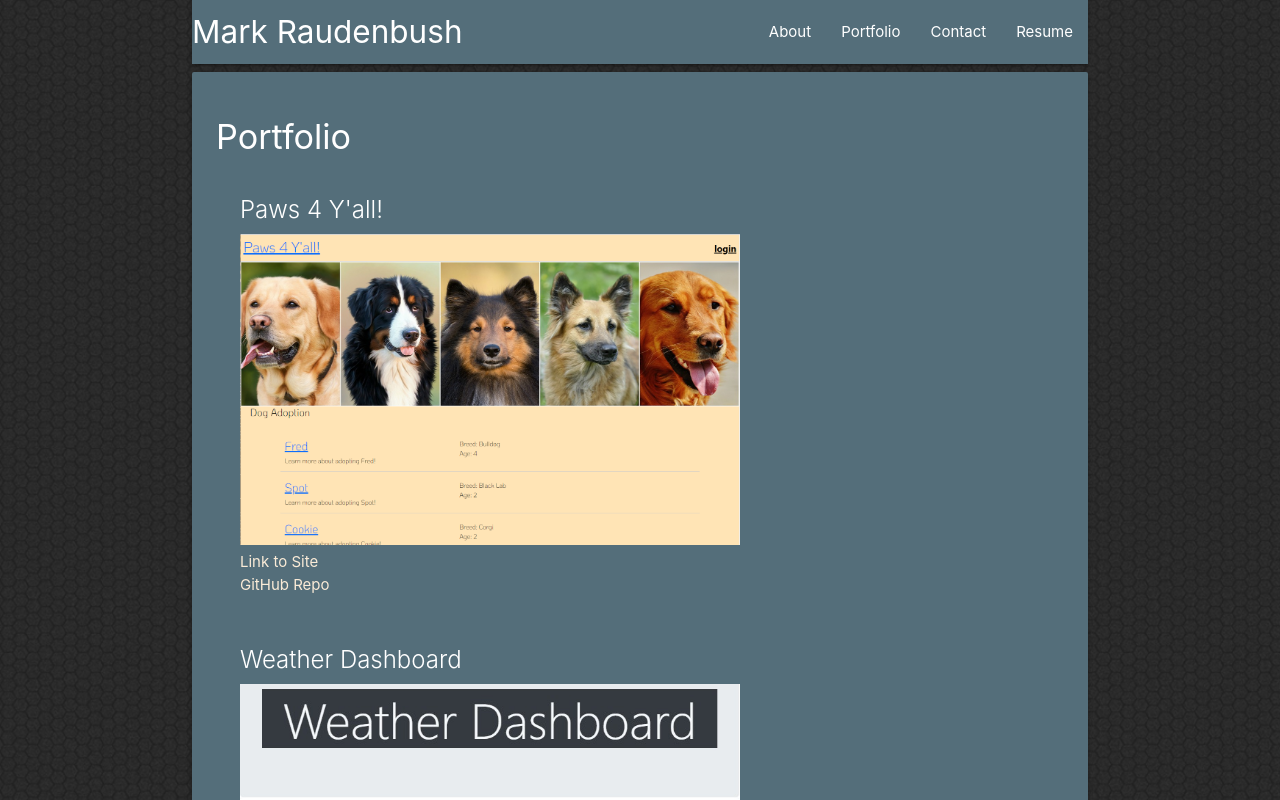
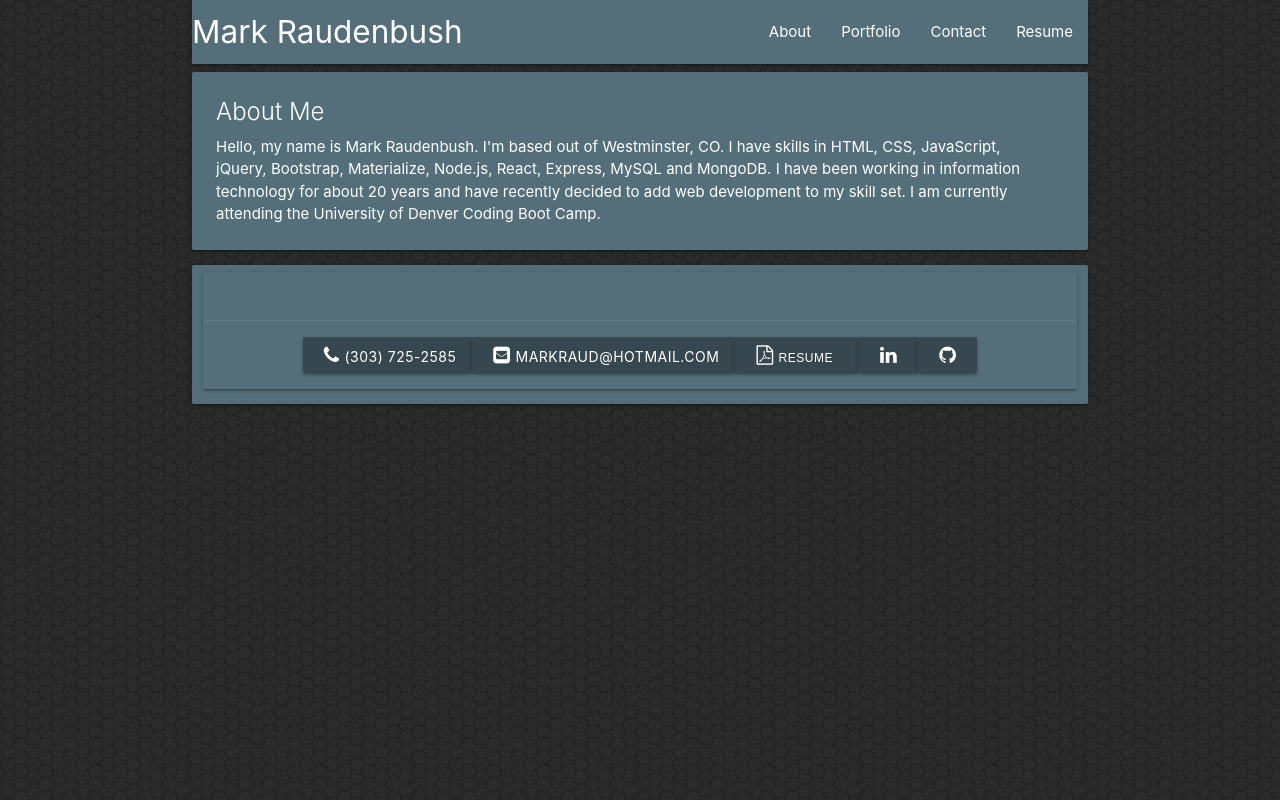
Before and after one commit to markraud/react_portfolio, a React (Create React App) app: page / in a window 1280 px wide. Shown: the top 800 px of the page. Built offline with nearby package versions, Linux system fonts and the light colour scheme.

Commit message:
updated readme file"

```diff
--- a/src/components/Content.js
+++ b/src/components/Content.js
@@ -6,7 +6,7 @@ import Contact from './Contact';
 import Resume from './Resume';
 
 function Content() {
-  const [currentPage, setCurrentPage] = useState('Portfolio');
+  const [currentPage, setCurrentPage] = useState('About');
 
 
   //determine which page to render
```
Also changed, not shown: screenshot.jpg (added), 1 other file (tests, documents, lock files or other folders).
